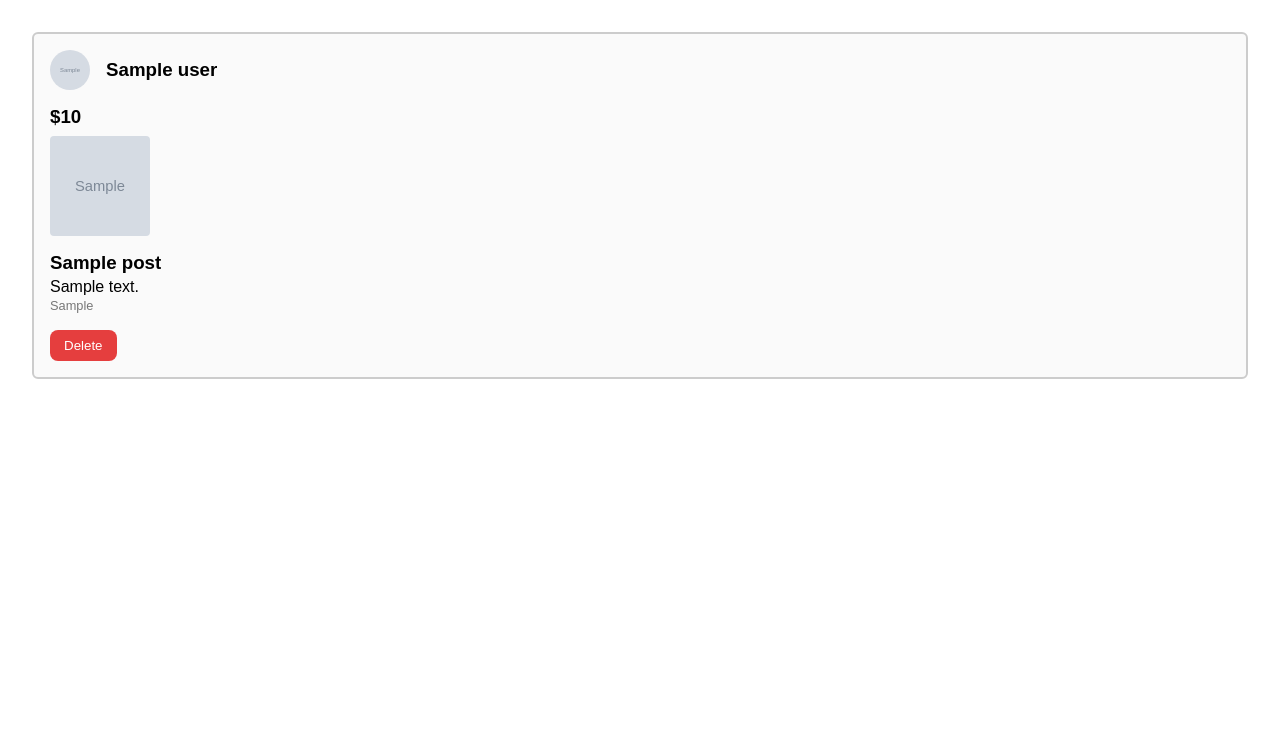
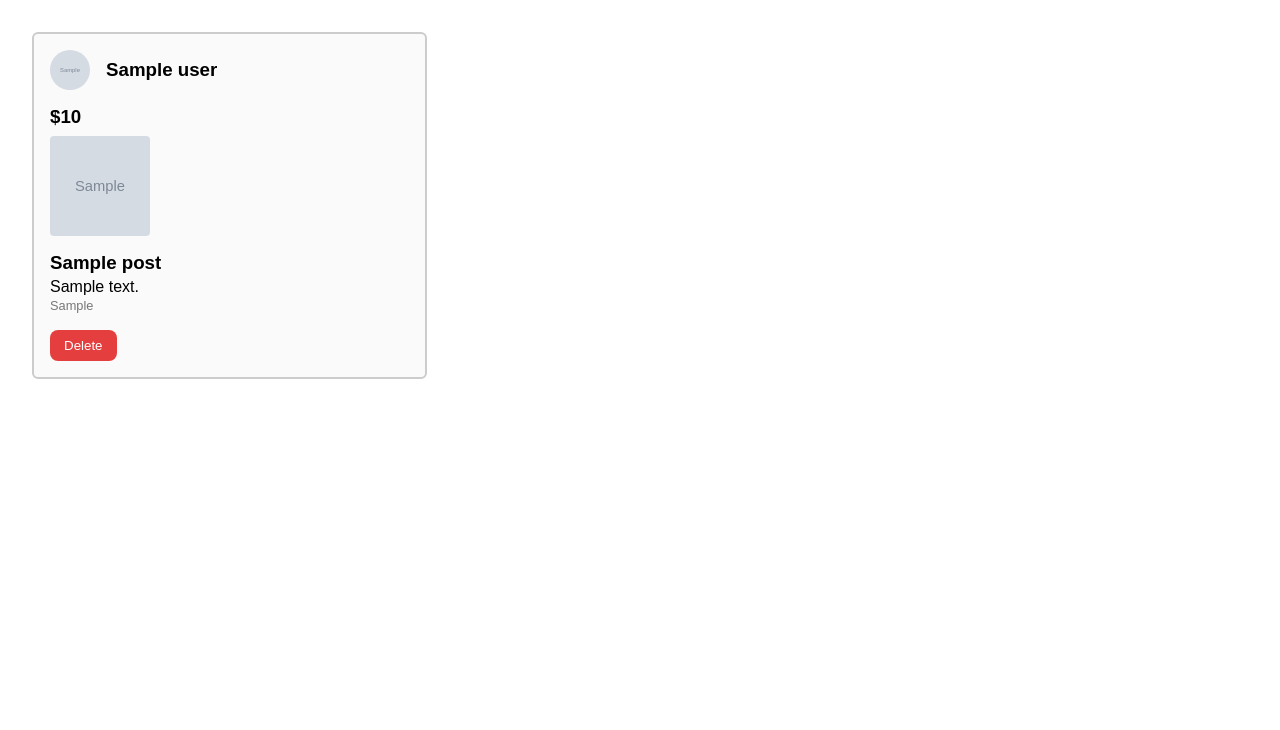
Before and after one commit to ahmerhm/HoosMarket, a Django app: template templates/post/my_posts.html in a window 1280 px wide. Shown: the part 104-834 px from the top of the page. Run offline with Django 3.2, Linux system fonts and the light colour scheme; the template is opened without the code that fills it: most values are stand-ins (such as "Sample title", 1, 10 or a date in 2020); grey boxes marked "Sample" are stand-in pictures.

Commit message:
changed my posts to also display grid style

```diff
--- a/templates/post/my_posts.html
+++ b/templates/post/my_posts.html
@@ -89,6 +89,21 @@
             color: #777777;
             font-weight: 300;
         }
+
+        .posts-grid {
+            display: grid;
+            grid-template-columns: repeat(auto-fill, minmax(300px, 1fr));
+            gap: 1rem;
+        }
+
+        .post {
+            border: 2px solid #ccc;
+            padding: 1rem;
+            border-radius: 6px;
+            background: #fafafa;
+            display: flex;
+            flex-direction: column;
+        }
     </style>
 </head>
 <body>
@@ -109,14 +124,9 @@
 
 <div class="content">
 
-    {% for post in posts %}
-    <div class="post" style="
-        border:2px solid #ccc;
-        padding:1rem;
-        margin-bottom:1.5rem;
-        border-radius:6px;
-        background:#fafafa;
-    ">
+    <div class="posts-grid">
+        {% for post in posts %}
+        <div class="post">
 
         <div style="display:flex; align-items:center; margin-bottom:1rem;">
 
@@ -164,10 +174,11 @@
             <button type="submit" class="delete-btn">Delete</button>
         </form>
 
+        </div>
+        {% empty %}
+            <p>No posts yet.</p>
+        {% endfor %}
     </div>
-    {% empty %}
-        <p>No posts yet.</p>
-    {% endfor %}
 
 </div>
 
```
